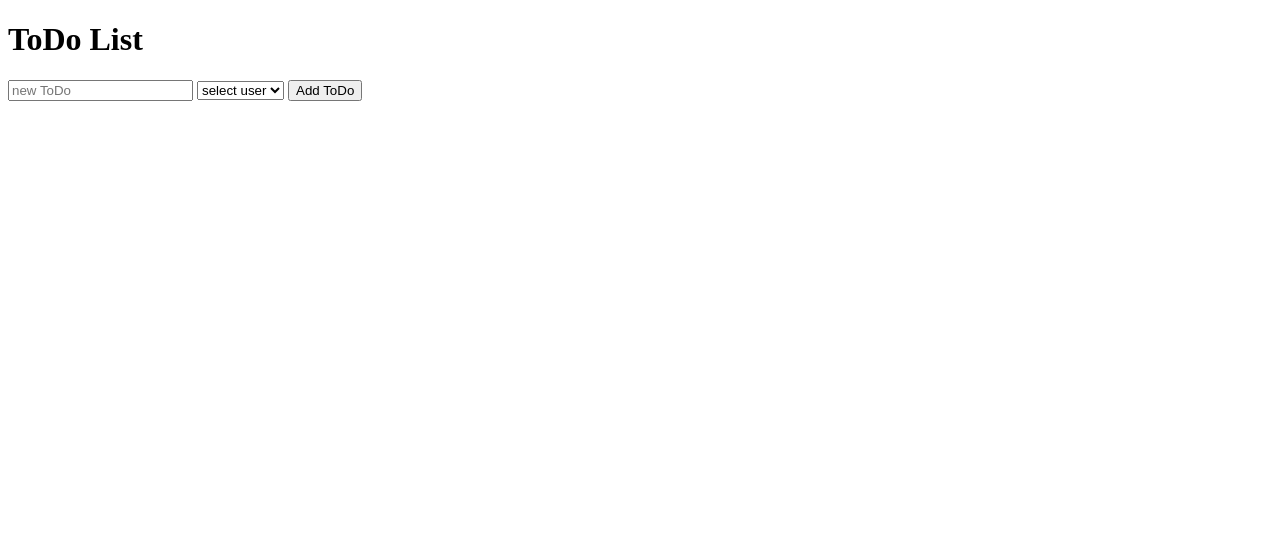
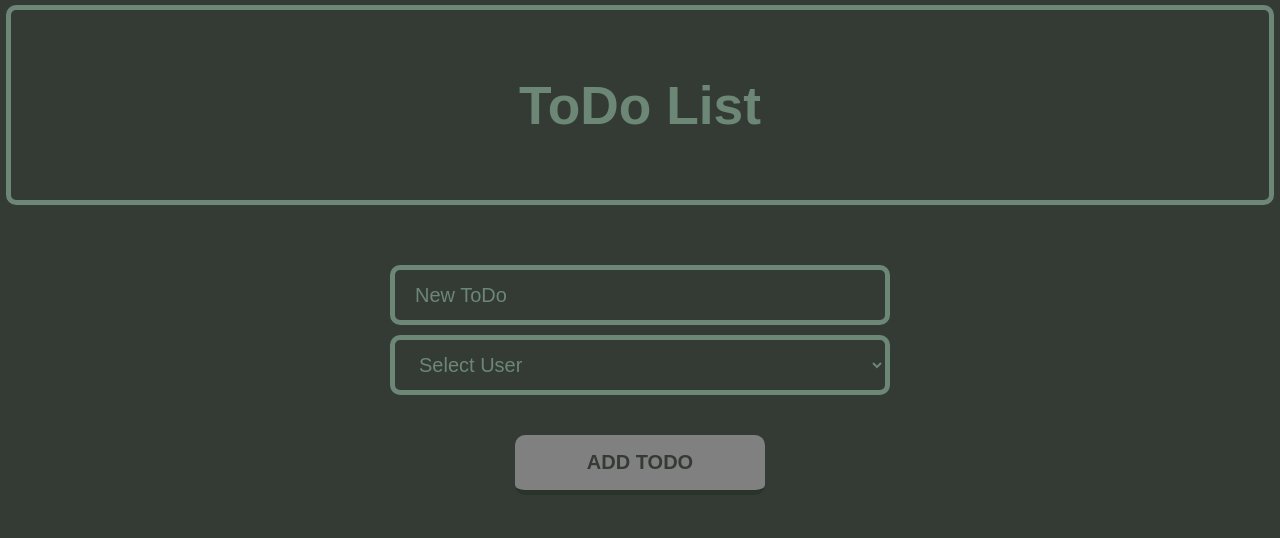
Before and after one commit to DanyaCorneum/ToDo-List, a plain HTML site: page src/index.html in a window 1280 px wide. Drawn offline with Linux system fonts and the light colour scheme.

Commit message:
added styles

```diff
--- a/src/index.html
+++ b/src/index.html
@@ -4,6 +4,8 @@
     <meta charset="UTF-8" />
     <meta name="viewport" content="width=device-width, initial-scale=1.0" />
     <title>ToDo List</title>
+    <link rel="stylesheet" href="styles/config.css" />
+    <link rel="stylesheet" href="styles/style.css" />
   </head>
   <body>
     <header>
--- /dev/null
+++ b/src/styles/config.css
@@ -0,0 +1,39 @@
+:root {
+  --black-green: #343a34;
+  --dark-green: #2a3329;
+  --axolotl: #45624e;
+  --xanadu: #6c8776;
+  --coriander: #c0cfb2;
+  --white-green: #e4e6d9;
+}
+* {
+  font-family: sans-serif;
+  box-sizing: border-box;
+}
+*,
+*::before,
+*::after {
+  box-sizing: border-box;
+}
+body {
+  margin: 0;
+  background-color: var(--black-green);
+}
+button {
+  border: none;
+}
+button:hover {
+  cursor: pointer;
+}
+a {
+  text-decoration: none;
+}
+ul {
+  list-style: none;
+}
+@media screen and (max-width: 1440px) {
+}
+@media screen and (max-width: 1024px) {
+}
+@media screen and (max-width: 800px) {
+}
--- a/src/styles/style.css
+++ b/src/styles/style.css
@@ -0,0 +1,84 @@
+header {
+  margin: 5px auto;
+  width: 99%;
+  display: flex;
+  height: 200px;
+  align-items: center;
+  justify-content: center;
+  border: 5px solid var(--xanadu);
+  border-radius: 10px;
+}
+
+header h1 {
+  font-size: 40pt;
+  color: var(--xanadu);
+  margin: 0;
+}
+
+main {
+  display: flex;
+  flex-direction: column;
+  align-items: center;
+  margin-top: 20px;
+}
+form {
+  display: flex;
+  flex-direction: column;
+}
+form * {
+  margin-top: 20px;
+}
+
+input {
+  width: 500px;
+  height: 60px;
+  border: 5px solid var(--xanadu);
+  border-radius: 10px;
+  font-size: 15pt;
+  padding-left: 20px;
+  color: var(--xanadu);
+  background-color: var(--black-green);
+}
+input::placeholder {
+  color: var(--xanadu);
+  text-transform: capitalize;
+}
+
+select {
+  text-transform: capitalize;
+  width: 500px;
+  height: 60px;
+  margin-top: 10px;
+  border-radius: 10px;
+  font-size: 15pt;
+  padding-left: 20px;
+  color: var(--xanadu);
+  border: 5px solid var(--xanadu);
+  background-color: var(--black-green);
+}
+
+option {
+  text-transform: uppercase;
+  font-size: 15pt;
+  padding-left: 20px;
+  color: var(--xanadu);
+  background-color: var(--black-green);
+}
+
+button {
+  background-color: gray;
+  width: 50%;
+  margin: 40px auto;
+  height: 60px;
+  border-radius: 10px;
+  text-transform: uppercase;
+  font-size: 15pt;
+  font-weight: 700;
+  color: var(--black-green);
+  border-bottom: 5px solid var(--dark-green);
+  transition: all 100ms ease-in-out 100ms;
+}
+
+button:hover {
+  border-width: 0;
+}
```
